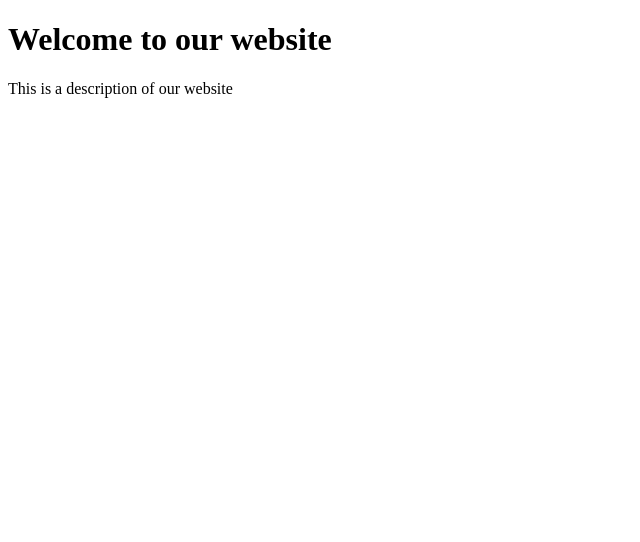
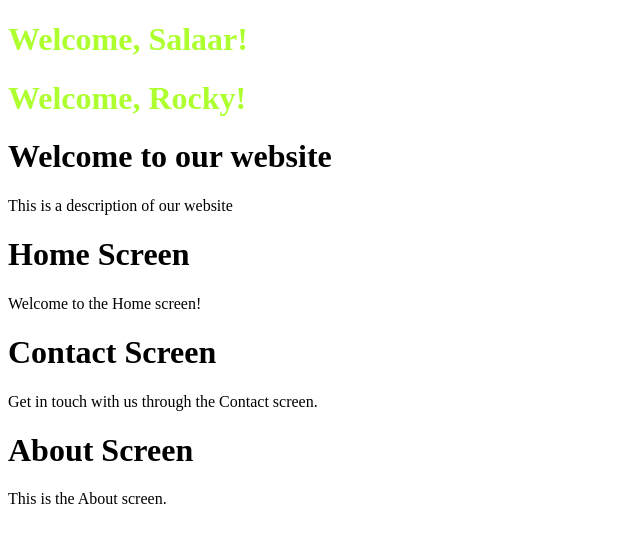
Before and after one commit to badalharit/react_learning, a React (Create React App) app in the folder myapp/: page / in a window 1280 px wide. Shown: the top 542 px of the page, without its empty margins (0-640 px from the left). Built offline with nearby package versions, Linux system fonts and the light colour scheme.

Commit message:
Added some components & used props

```diff
--- a/myapp/package.json
+++ b/myapp/package.json
@@ -6,6 +6,7 @@
     "cra-template": "1.2.0",
     "react": "^19.0.0",
     "react-dom": "^19.0.0",
+    "react-router-dom": "^7.1.3",
     "react-scripts": "5.0.1"
   },
   "scripts": {
--- a/myapp/src/index.js
+++ b/myapp/src/index.js
@@ -1,16 +1,22 @@
 import React from 'react';
 import ReactDOM from 'react-dom/client';
-// import './index.css';
-// import App from './App';
 import reportWebVitals from './reportWebVitals';
 import LandingPage from './LandingPage';
-// import './LandingPage.css';
+import Home from './screens/Home';
+import About from './screens/About';
+import Contact from './screens/Contact';
+import WelcomeMembers from './screens/WelcomeMembers';
+// import { Route, Switch, Link, BrowserRouter as Router} from "react-router-dom";
 
 const root = ReactDOM.createRoot(document.getElementById('root'));
 root.render(
   <React.StrictMode>
-    {/* <App /> */}
+    <WelcomeMembers name='Salaar'/>
+    <WelcomeMembers name='Rocky'/>
     <LandingPage />
+    <Home/>
+    <Contact></Contact>
+    <About></About>
   </React.StrictMode>
 );
 
--- /dev/null
+++ b/myapp/src/screens/About.js
@@ -0,0 +1,12 @@
+import React from 'react'
+
+const About = () => {
+  return (
+    <div>
+      <h1>About Screen</h1>
+      <p>This is the About screen.</p>
+    </div>
+  )
+}
+
+export default About
--- /dev/null
+++ b/myapp/src/screens/Contact.js
@@ -0,0 +1,12 @@
+import React from 'react'
+
+const Contact = () => {
+  return (
+    <div>
+      <h1>Contact Screen</h1>
+      <p>Get in touch with us through the Contact screen.</p>
+    </div>
+  )
+}
+
+export default Contact
--- /dev/null
+++ b/myapp/src/screens/Home.js
@@ -0,0 +1,13 @@
+// Just type `rafce` the whole template will be created by itself
+import React from 'react'
+
+const Home = () => {
+  return (
+    <div>
+        <h1>Home Screen</h1>
+        <p>Welcome to the Home screen!</p>
+    </div>
+  )
+}
+
+export default Home
--- /dev/null
+++ b/myapp/src/screens/WelcomeMembers.js
@@ -0,0 +1,11 @@
+import React from 'react'
+
+function WelcomeMembers(props) {
+    return (
+        <div>
+            <h1 style={{color:'greenyellow'}}>Welcome, {props.name}!</h1>
+        </div>
+    );
+}
+
+export default WelcomeMembers
```
Also changed, not shown: 1 other file (tests, documents, lock files or other folders).
